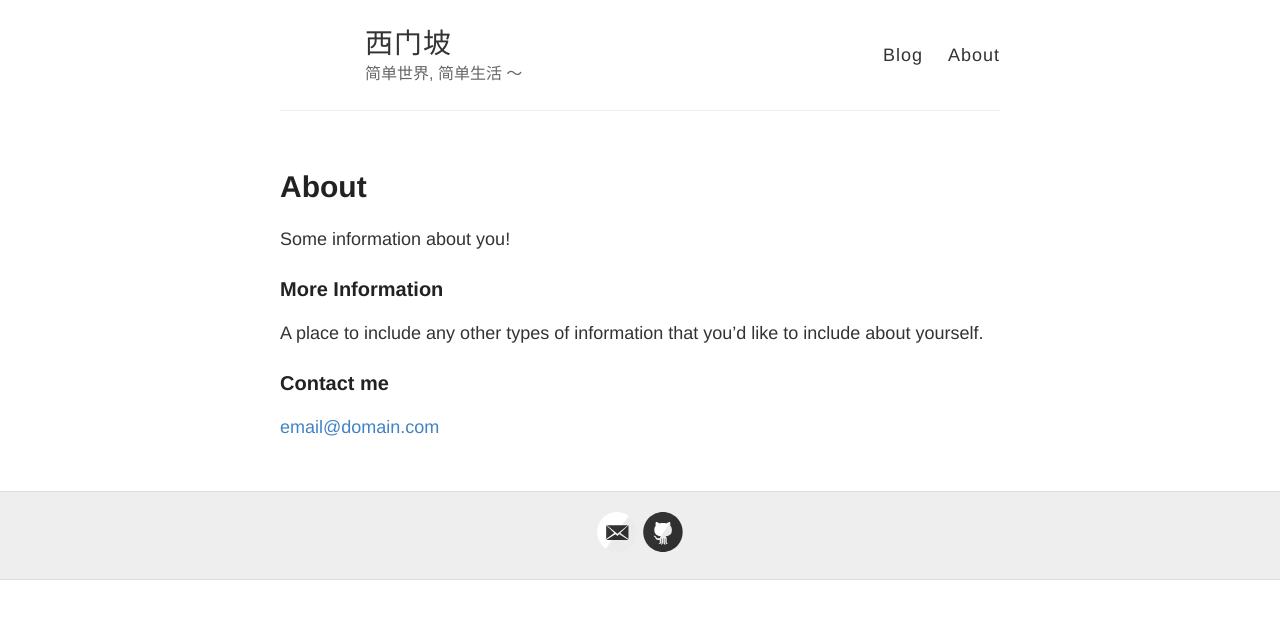
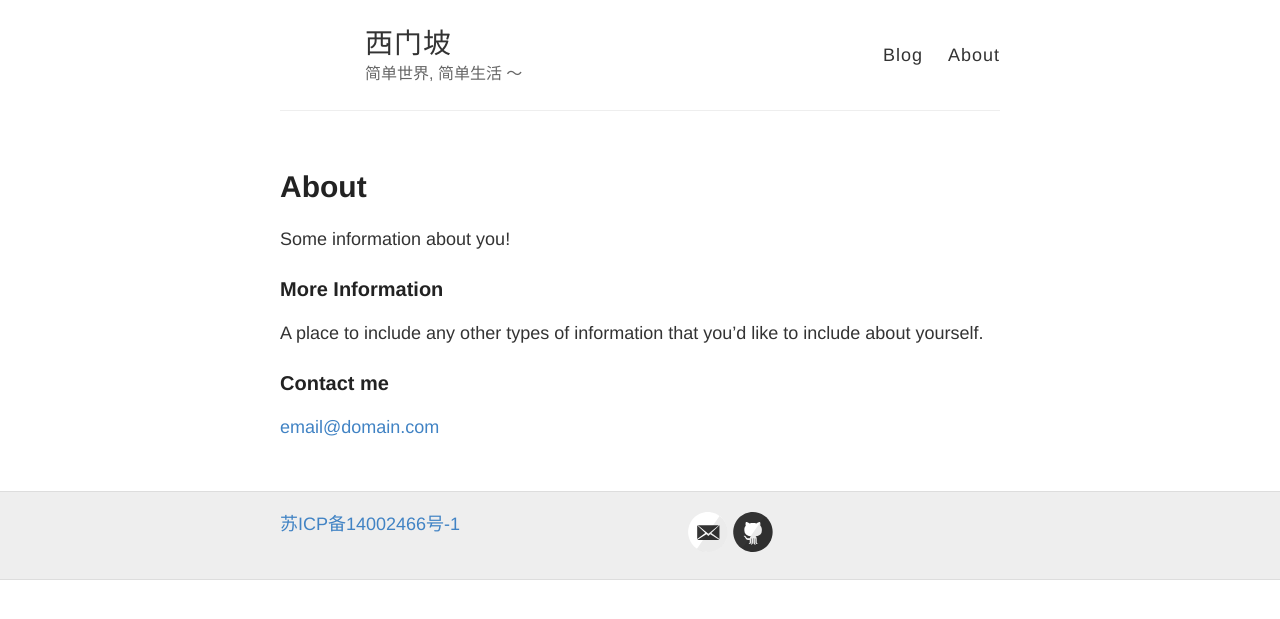
Before and after one commit to ximenpo/ximenpo.github.io, a Jekyll site: the page built from about.md, in a window 1280 px wide. Shown: the top 619 px of the page. Built offline with Jekyll 4.4.1, drawn with Linux system fonts in a browser that asks for light colours.

Commit message:
miibeian support.

```diff
--- /dev/null
+++ b/_includes/miibeian.html
@@ -0,0 +1,2 @@
+
+<a class="miibeian"  href="http://www.miibeian.gov.cn/">苏ICP备14002466号-1</a>
--- a/_layouts/default.html
+++ b/_layouts/default.html
@@ -41,6 +41,7 @@
     <div class="wrapper-footer">
       <div class="container">
         <footer class="footer">
+          {% include miibeian.html %}
           {% include svg-icons.html %}
         </footer>
       </div>
--- /dev/null
+++ b/_sass/_miibeian.scss
@@ -0,0 +1,4 @@
+
+.miibeian {
+    float: left;
+  }
--- a/style.scss
+++ b/style.scss
@@ -287,3 +287,4 @@ footer {
 // ... Otherwise it really bloats up the top of the CSS file and makes it difficult to find the start
 @import "highlights";
 @import "svg-icons";
+@import "miibeian";
```
